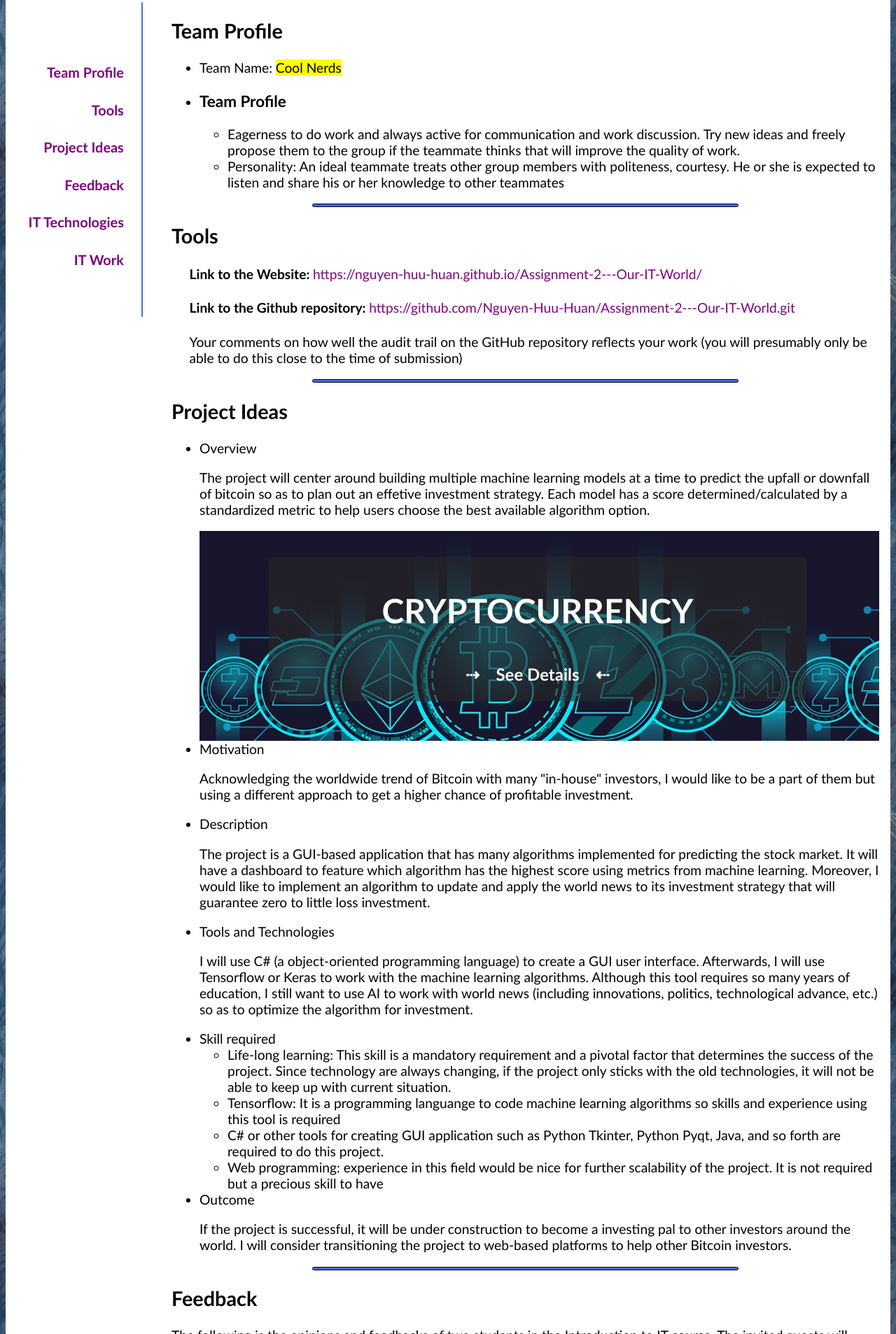
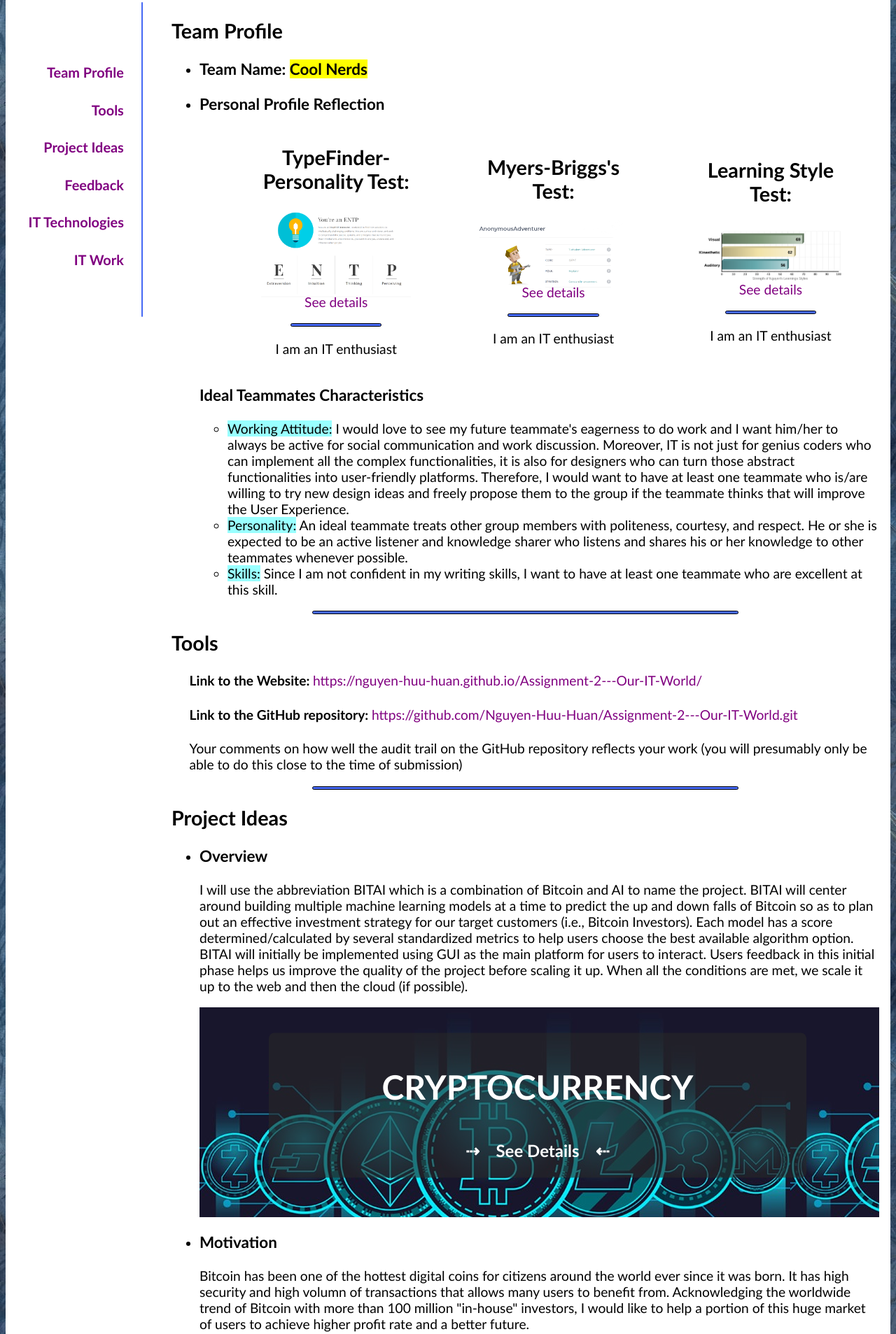
Before and after one commit to Nguyen-Huu-Huan/Assignment-2---Our-IT-World, a plain HTML site: page index.html in a window 1280 px wide. Shown: the part 587-2494 px from the top of the page at 70% size. Drawn offline with Linux system fonts and the light colour scheme.

Commit message:
Add more information on Project Ideas, Team Profile and IT Technologies.

```diff
--- a/index.html
+++ b/index.html
@@ -82,12 +82,45 @@
         <div id="team_profile">
           <h2>Team Profile</h2>
           <ul>
-            <li>Team Name: <mark>Cool Nerds</mark></li>
+            <li><h3>Team Name: <mark style="background: yellow">Cool Nerds</mark></h3></li>
             <li>
-              <h3>Team Profile</h3>
+              <h3>Personal Profile Reflection</h3>
               <ul>
-                <li>Eagerness to do work and always active for communication and work discussion. Try new ideas and freely propose them to the group if the teammate thinks that will improve the quality of work.</li>
-                <li>Personality: An ideal teammate treats other group members with politeness, courtesy. He or she is expected to listen and share his or her knowledge to other teammates</li>
+                <div class="row">
+                  <div class="col-23">
+                    <h2>TypeFinder-Personality Test: </h2>
+                    <div class="">
+                      <img src="typefinder_result.png" alt="Second profile image is not available">
+                      <a href="https://www.truity.com/sites/default/files/tfsamplereport.html#facetscores" target="_blank">See details</a>
+                    </div>
+                    <hr>
+                    <p>I am an IT enthusiast</p>
+                  </div>
+                  <div class="col-23">
+                    <h2>Myers-Briggs's Test: </h2>
+                    <div class="">
+                      <img src="myers-briggs_result.png" alt="Second profile image is not available">
+                      <a href="https://www.16personalities.com/profiles/4709e309dea6f" target="_blank">See details</a>
+                    </div>
+                    <hr>
+                    <p>I am an IT enthusiast</p>
+                  </div>
+                  <div class="col-23">
+                    <h2>Learning Style Test:</h2>
+                    <div class="">
+                      <img src="learning-style_result.png" alt="Second profile image is not available">
+                      <a href="https://personalitymax.com/report/?ls=69-56-62&name_key=4cd014b8d8" target="_blank">See details</a>
+                    </div>
+                    <hr>
+                    <p>I am an IT enthusiast</p>
+                  </div>
+                </div>
+              </ul>
+              <h3>Ideal Teammates Characteristics</h3>
+              <ul>
+                <li><mark class="normal_mark">Working Attitude:</mark> I would love to see my future teammate's eagerness to do work and I want him/her to always be active for social communication and work discussion. Moreover, IT is not just for genius coders who can implement all the complex functionalities, it is also for designers who can turn those abstract functionalities into user-friendly platforms. Therefore, I would want to have at least one teammate who is/are willing to try new design ideas and freely propose them to the group if the teammate thinks that will improve the User Experience.</li>
+                <li><mark class="normal_mark">Personality:</mark> An ideal teammate treats other group members with politeness, courtesy, and respect. He or she is expected to be an active listener and knowledge sharer who listens and shares his or her knowledge to other teammates whenever possible.</li>
+                <li><mark class="normal_mark">Skills:</mark> Since I am not confident in my writing skills, I want to have at least one teammate who are excellent at this skill.</li>
               </ul>
             </li>
           </ul>
@@ -97,7 +130,7 @@
           <h2>Tools</h2>
           <div class="main-content">
             <h4>Link to the Website: <a href="https://nguyen-huu-huan.github.io/Assignment-2---Our-IT-World/">https://nguyen-huu-huan.github.io/Assignment-2---Our-IT-World/</a></h2>
-            <h4>Link to the Github repository: <a href="https://github.com/Nguyen-Huu-Huan/Assignment-2---Our-IT-World.git">https://github.com/Nguyen-Huu-Huan/Assignment-2---Our-IT-World.git</a></h2>
+            <h4>Link to the GitHub repository: <a href="https://github.com/Nguyen-Huu-Huan/Assignment-2---Our-IT-World.git">https://github.com/Nguyen-Huu-Huan/Assignment-2---Our-IT-World.git</a></h2>
             <p>Your comments on how well the audit trail on the GitHub repository reflects your work (you will presumably only be able to do this close to the time of submission)</p>
           </div>
         </div>
@@ -106,8 +139,9 @@
           <h2>Project Ideas</h2>
           <ul>
             <li>
-              Overview
-              <p>The project will center around building multiple machine learning models at a time to predict the upfall or downfall of bitcoin so as to plan out an effetive investment strategy. Each model has a score determined/calculated by a standardized metric to help users choose the best available algorithm option.</p>
+              <h3>Overview</h3>
+              <p>I will use the abbreviation BITAI which is a combination of Bitcoin and AI to name the project. BITAI will center around building multiple machine learning models at a time to predict the up and down falls of Bitcoin so as to plan out an effective investment strategy for our target customers (i.e., Bitcoin Investors).
+                Each model has a score determined/calculated by several standardized metrics to help users choose the best available algorithm option. BITAI will initially be implemented using GUI as the main platform for users to interact. Users feedback in this initial phase helps us improve the quality of the project before scaling it up. When all the conditions are met, we scale it up to the web and then the cloud (if possible).</p>
               <div class="cryptocurrency">
                   <div class="crypto-background"></div>
                   <div class="crypto-content">
@@ -122,36 +156,40 @@
               </div>
             </li>
             <li>
-              Motivation
-              <p>Acknowledging the worldwide trend of Bitcoin with many "in-house" investors, I would like to be a part of them but using a different approach to get a higher chance of profitable investment.</p>
+              <h3>Motivation</h3>
+              <p>Bitcoin has been one of the hottest digital coins for citizens around the world ever since it was born. It has high security and high volumn of transactions that allows many users to benefit from. Acknowledging the worldwide trend of Bitcoin with more than 100 million "in-house" investors, I would like to help a portion of this huge market of users to achieve higher profit rate and a better future.</p>
+              <img src="bitcoin_statistics.png" alt="">
+              <p>Since traditional investment strategies (i.e., using chart visualizations for decisions) have been been a risky gamble in this harsh and bleak competition, I want to use a different investment approach by using machine learning models to scientifically forecast the Bitcoin marketplace to get a higher chance of profitable investment.</p>
             </li>
             <li>
-              Description
-              <p>The project is a GUI-based application that has many algorithms implemented for predicting the stock market. It will have a dashboard to feature which algorithm has the highest score using metrics from machine learning. Moreover, I would like to implement an algorithm to update and apply the world news to its investment strategy that will guarantee zero to little loss investment. </p>
+              <h3>Description</h3>
+              <p>The project is a GUI-based application that has many algorithms implemented for predicting the Bitcoin market. It will have a dashboard to feature which algorithm has the highest score using metrics from machine learning. Moreover, I would like to implement an algorithm to update and apply the world news to its investment strategy that will guarantee zero to little loss investment. </p>
             </li>
             <li>
-              Tools and Technologies
-              <p>I will use C# (a object-oriented programming language) to create a GUI user interface. Afterwards, I will use Tensorflow or Keras to work with the machine learning algorithms. Although this tool requires so many years of education, I still want to use AI to work with world news (including innovations, politics, technological advance, etc.) so as to optimize the algorithm for investment.</p>
+              <h3>Tools and Technologies</h3>
+              <p>I will use C# (an object-oriented programming language) to create a GUI for BITAI. Afterwards, I will use Beautiful Soup to crawl data from the Bitcoin websites, feed these data to TensorFlow or Keras to work with the machine learning algorithms. During the algorithm building process, I want to leverage AI's power to work with world news (including innovations, politics, technological advance, etc.), turn these news into the algorithms' considerations so as to optimize the investment strategies before showing the prediction results. Although these tools require so many years of education, I still have a great passion for it due to its mesmerizing future picture.</p>
             </li>
             <li>
-              Skill required
+              <h3>Skill required</h3>
               <ul>
-                <li>Life-long learning: This skill is a mandatory requirement and a pivotal factor that determines the success of the project. Since technology are always changing, if the project only sticks with the old technologies, it will not be able to keep up with current situation.</li>
-                <li>Tensorflow: It is a programming languange to code machine learning algorithms so skills and experience using this tool is required</li>
-                <li>C# or other tools for creating GUI application such as Python Tkinter, Python Pyqt, Java, and so forth are required to do this project.</li>
-                <li>Web programming: experience in this field would be nice for further scalability of the project. It is not required but a precious skill to have</li>
+                <li><mark class="normal_mark">Life-long learning:</mark> This skill is a mandatory requirement and a pivotal factor that determines the success of the project. Since technology is always changing, if the project only sticks with the old technologies, it will not be able to keep up with current situation. Therefore, constant lookups for new and efficient technology is a must.</li>
+                <li><mark class="normal_mark">TensorFlow:</mark> It is a programming language for coding machine learning algorithms so skills and experience using this tool is required</li>
+                <li><mark class="normal_mark">Blockchain:</mark> knowledge in this field is valuable as Bitcoin and many other cryptocurrencies are using this technology to store users' information in a with guarenteed security.</li>
+                <li><mark class="normal_mark">GUI coding platforms:</mark> C# or other tools for creating GUI application such as Python Tkinter, Python Pyqt, Java, and so forth are required to do this project.</li>
+                <li><mark class="normal_mark">Security:</mark> Security is a must when it comes to any service with Bitcoin, I will build up the skill myself and take consultancy from cyber security experts if possible.</li>
+                <li><mark class="normal_mark">Web programming:</mark> experience in this field would be nice for further scalability of the project. It is not required but a precious skill to have</li>
               </ul>
             </li>
             <li>
-              Outcome
-              <p>If the project is successful, it will be under construction to become a investing pal to other investors around the world. I will consider transitioning the project to web-based platforms to help other Bitcoin investors.</p>
+              <h3>Outcome</h3>
+              <p>If the project is successful with enough positive feedbacks from at least 10000 active users, it will be released to the general public using advertisements on various platforms including: YouTube, Google, Instagram, Twitter, etc. From there, if the project achieves more than 50000 active users, I will consider transitioning the project to a web-based service to help more and more Bitcoin investors. At this stage, the project will become a truly reliable investing pal to other investors around the world. Having access to an effective tool from our project, investors can now enjoy worry-free investments without losing all money like their traditional investing strategies. Speaking of positive impacts, this project will simultaneously guarantee users consistently profitable investments and exterminate all the risks of losing money that can leave negative consequences to the Bitcoin investors.</p>
             </li>
           </ul>
         </div>
         <hr>
         <div id="feedback">
           <h2>Feedback</h2>
-          <p>The following is the opinions and feedbacks of two students in the Introduction to IT course. The invited guests will elaborate on my project ideas and give their feedbacks regarding the feasibility, difficulty, scalability and other aspects of the project</p>
+          <p>The following is the opinions and feedbacks of two students in the Introduction to IT course. The invited guests will elaborate on my project ideas and give their comments regarding the feasibility, difficulty, scalability, and other aspects of the project</p>
           <div class="row">
             <div class="col-23">
               <h2>Phan Quoc Thang</h2>
@@ -175,7 +213,19 @@
           <img src="tensorflow.png" alt="">
           <ul>
             <li>What does it do?
-              <p><strong>Artificial Intelligence</strong> and <strong>Machine Learning</strong> are one of the greatest applications of Probability and Statistics.</p>
+              <p><strong>Artificial Intelligence</strong> and <strong>Machine Learning</strong> are two of the greatest applications of Probability and Statistics. Machine Learning uses principle of Probability and Statistics serve prediction purposes. There are so many types of Machine Learning algorithms such as: </p>
+              <ul>
+                Supervised Learning:
+                <li>Linear Regression: This is generally used to predict future data in number format. For Bitcoin, it collects previous data of Bitcoin price and use them to forecast the next price</li>
+                <li>K-Nearest Neighbors: this is generally used for classification. For example, BitCoin may be affected with </li>
+                <li></li>
+              </ul>
+              <ul>
+                Unsupervised Learning:
+                <li>K-means Clustering: This is generally used for </li>
+                <li>Hierarchical Clustering:</li>
+                <li></li>
+              </ul>
             </li>
             <li>What is likely the impact?</li>
             <li>How will this affect you?</li>
--- a/style.css
+++ b/style.css
@@ -451,3 +451,6 @@ button{
   width: 20px;
   margin-left: -9px;
 }
+.normal_mark{
+  background: #99FFFF;
+}
```
Also changed, not shown: bitcoin_statistics.png (added), learning-style_result.png (added), myers-briggs_result.png (added), typefinder_result.png (added), view_details.png (added), 3 other files.
